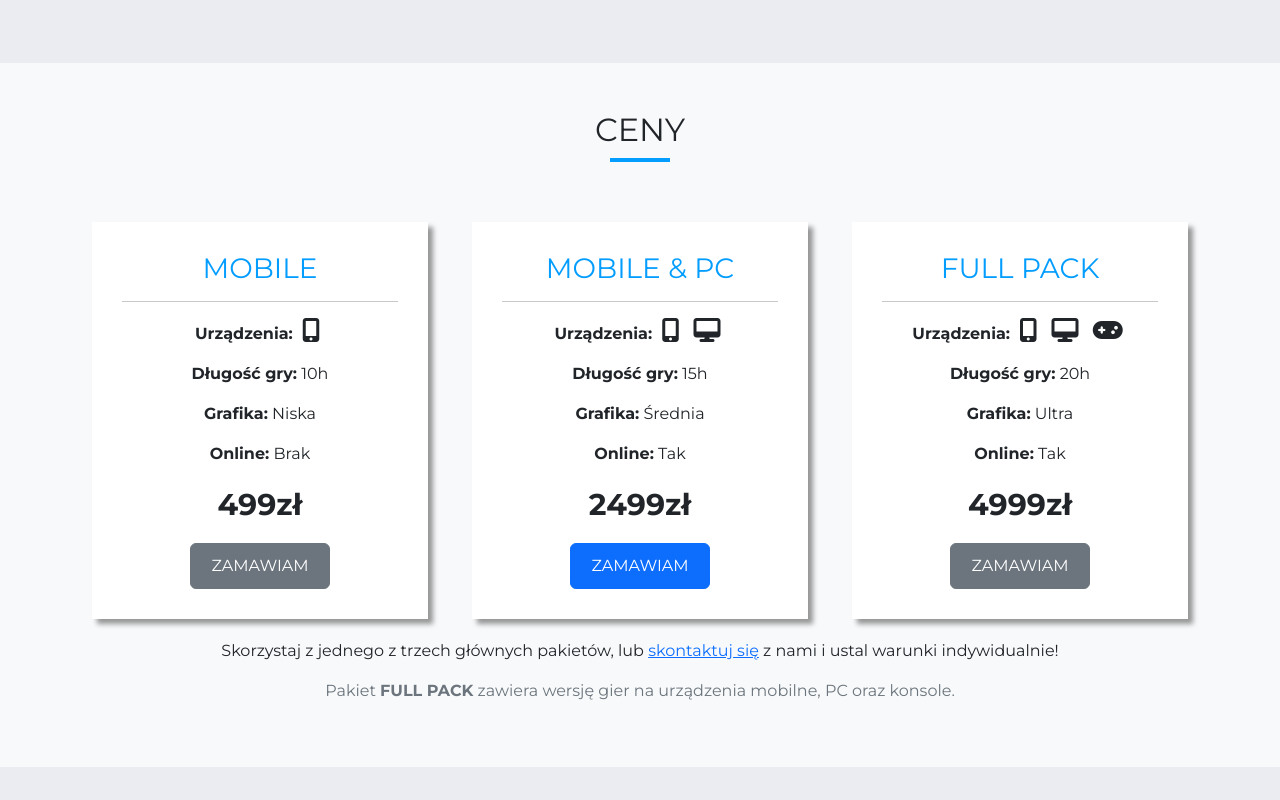
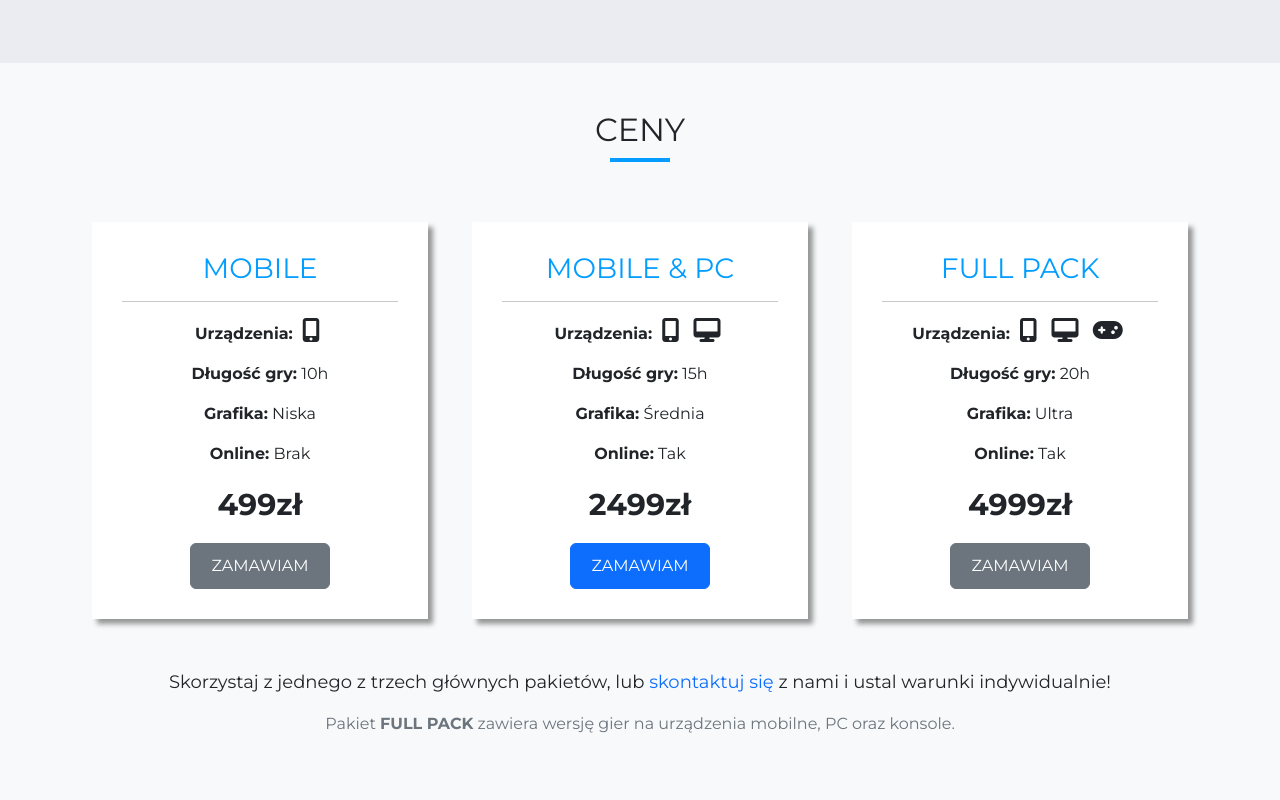
Before and after one commit to martynafoksinska/KursTworzeniaStronWWWCzII, a plain HTML site: page index.html in a window 1280 px wide. Shown: the part 2462-3262 px from the top of the page. Before the commit the page ends 3229 px from the top, so only its background shows below. Drawn offline with nearby package versions, Linux system fonts and the light colour scheme.

Commit message:
images added

```diff
--- a/sass/main.scss
+++ b/sass/main.scss
@@ -239,6 +239,14 @@ header {
 	.price-box:hover {
 		transform: scale(1.05);
 	}
+
+	.price-info {
+		margin-top: 30px;
+
+		a {
+			text-decoration: none;
+		}
+	}
 }
 
 @media (min-width: 375px) {
@@ -273,6 +281,12 @@ header {
 	.aboutus-hero {
 		background-image: url('../img/technology_big.jpg');
 	}
+
+	.prices {
+		.price-info {
+			font-size: 18px;
+		}
+	}
 }
 
 @media (min-width: 1200px) {
```
Also changed, not shown: css/main.css, img/team/adult-2449725_1920.jpg (added), img/team/building-2762241_1920.jpg (added), img/team/entrepreneur-2326419_1920.jpg (added), img/team/woman-1320810_1920.jpg (added), img/team/women-1209678_1920.jpg (added), 1 other file.
